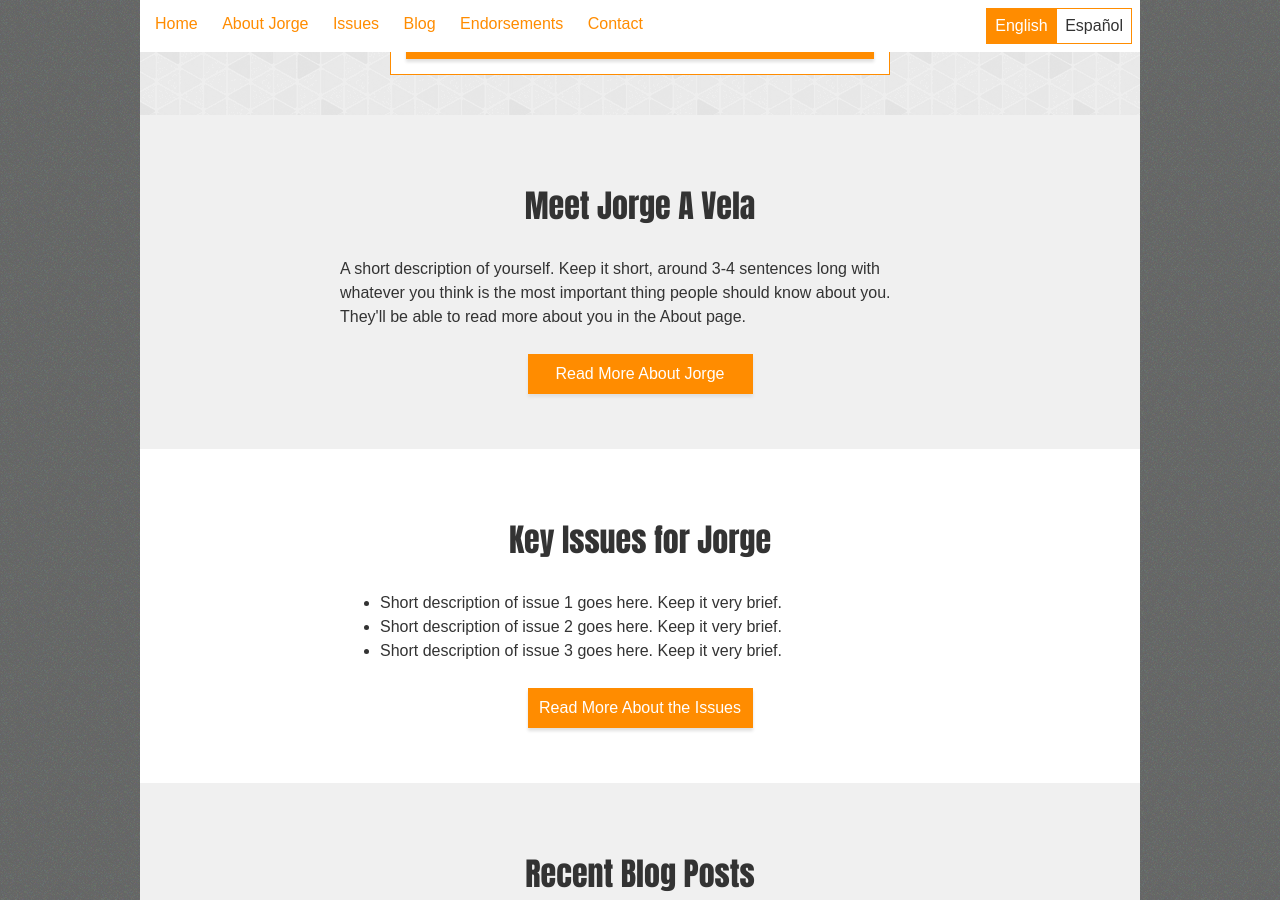
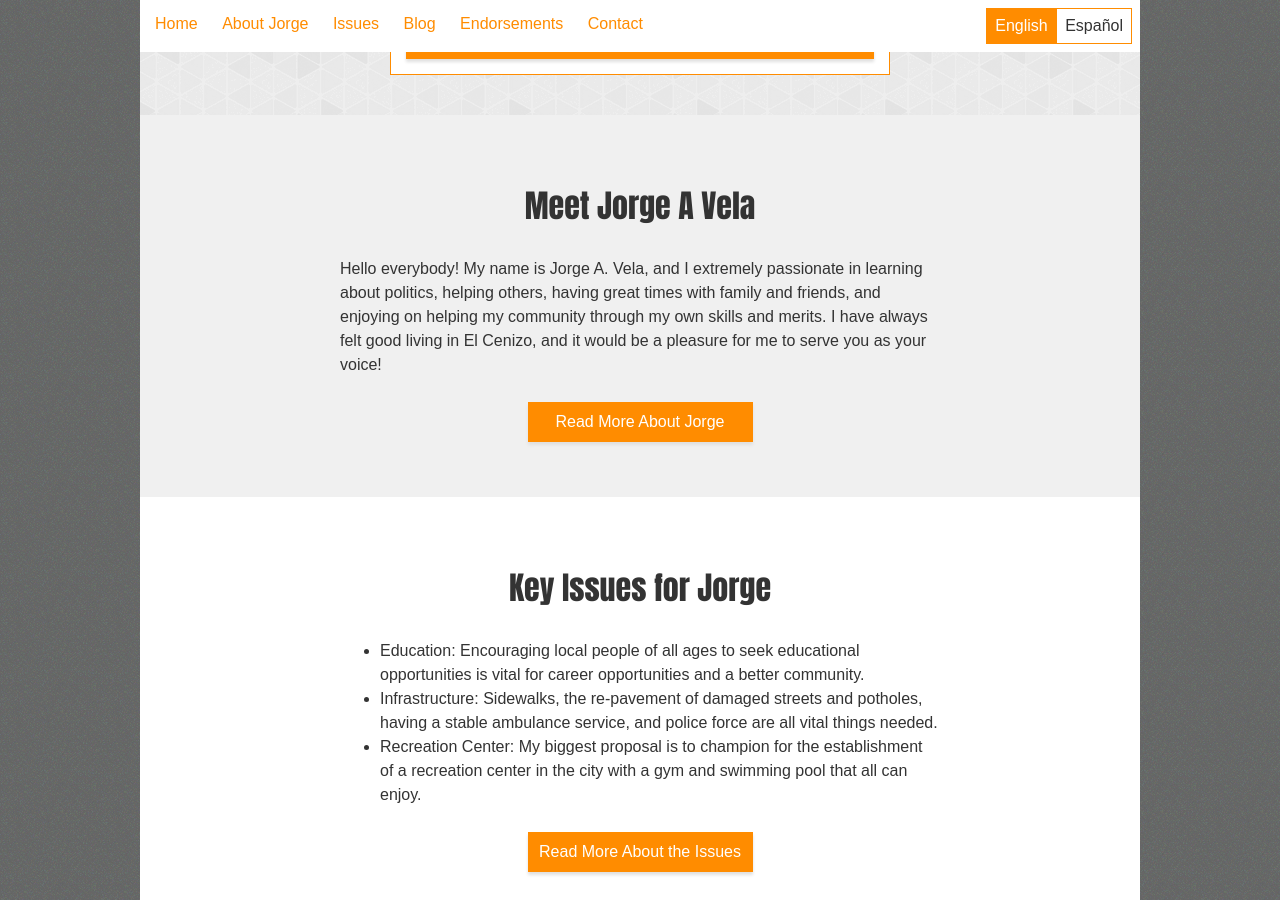
Before and after one commit to vela2018/vela2018.github.io, a Jekyll site: the page built from index.html, in a window 1280 px wide and 900 px high, scrolled down 579 px. Built offline with Jekyll 4.4.1, drawn with Linux system fonts in a browser that asks for light colours; nearby versions of some CDN libraries.

Commit message:
Update from Forestry.io - Updated index.html

```diff
--- a/index.html
+++ b/index.html
@@ -2,16 +2,33 @@
 layout: default
 title: Home
 slogan: "#WriteInChallenge"
-English_About_Jorge: "<p>A short description of yourself. Keep it short, around 3-4
-  sentences long with whatever you think is the most important thing people should
-  know about you. They'll be able to read more about you in the About page.</p>"
-Spanish_About_Jorge: "<p>Spanish translation of whatever you wrote above.</p>"
-English_Key_Issue_One: Short description of issue 1 goes here. Keep it very brief.
-English_Key_Issue_Two: Short description of issue 2 goes here. Keep it very brief.
-English_Key_Issue_Three: Short description of issue 3 goes here. Keep it very brief.
-Spanish_Key_Issue_One: Spanish version of description of issue 1 goes here.
-Spanish_Key_Issue_Two: Spanish version of description of issue 2 goes here.
-Spanish_Key_Issue_Three: Spanish version of description of issue 3 goes here.
+English_About_Jorge: "<p>Hello everybody! My name is Jorge A. Vela, and I extremely
+  passionate in learning about politics, helping others, having great times with family
+  and friends, and enjoying on helping my community through my own skills and merits.
+  I have always felt good living in El Cenizo, and it would be a pleasure for me to
+  serve you as your voice!</p>"
+Spanish_About_Jorge: "<p>¡Hola todos! Mi nombre es Jorge A. Vela, y me apasiona mucho
+  aprender sobre política, ayudar a otros, pasar buenos momentos con mi familia y
+  amigos y disfrutar ayudando a mi comunidad a través de mis propias habilidades y
+  méritos. Siempre me he sentido bien viviendo en El Cenizo, y sería un placer para
+  mí servirte como tu voz!</p>"
+English_Key_Issue_One: 'Education: Encouraging local people of all ages to seek educational
+  opportunities is vital for career opportunities and a better community.'
+English_Key_Issue_Two: 'Infrastructure: Sidewalks, the re-pavement of damaged streets
+  and potholes, having a stable ambulance service, and police force are all vital
+  things needed.'
+English_Key_Issue_Three: 'Recreation Center: My biggest proposal is to champion for
+  the establishment of a recreation center in the city with a gym and swimming pool
+  that all can enjoy.'
+Spanish_Key_Issue_One: 'Educación: Animar a la gente local de todas las edades a buscar
+  oportunidades educativas es vital para las oportunidades de carrera y una mejor
+  comunidad.'
+Spanish_Key_Issue_Two: 'Infraestructura: Las banquetas, el re-pavimento de calles
+  y baches dañados, tener un servicio de ambulancia estable y la fuerza policial son
+  cosas vitales que se necesitan.'
+Spanish_Key_Issue_Three: 'Centro de recreación: Mi mayor propuesta es defender el
+  establecimiento de un centro de recreación en la ciudad con un gimnasio y una piscina
+  que todos puedan disfrutar.'
 English_Endorsement_Text: "<p>See why people think Jorge A Vela should be the next
   city commissioner of El Cenizo. If you know Jorge, we encourage you to tell others
   why he is the best candidate for the job by writing an endorsement.</p>"
```
